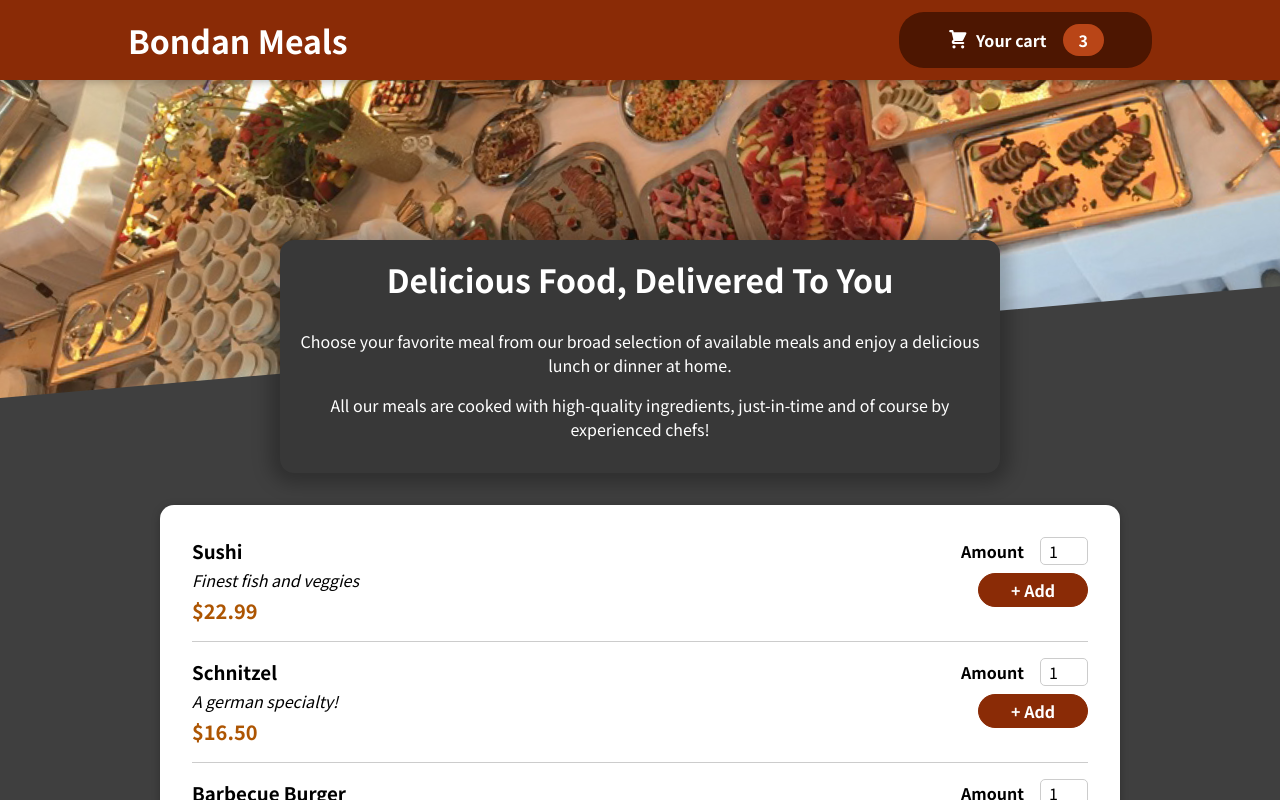
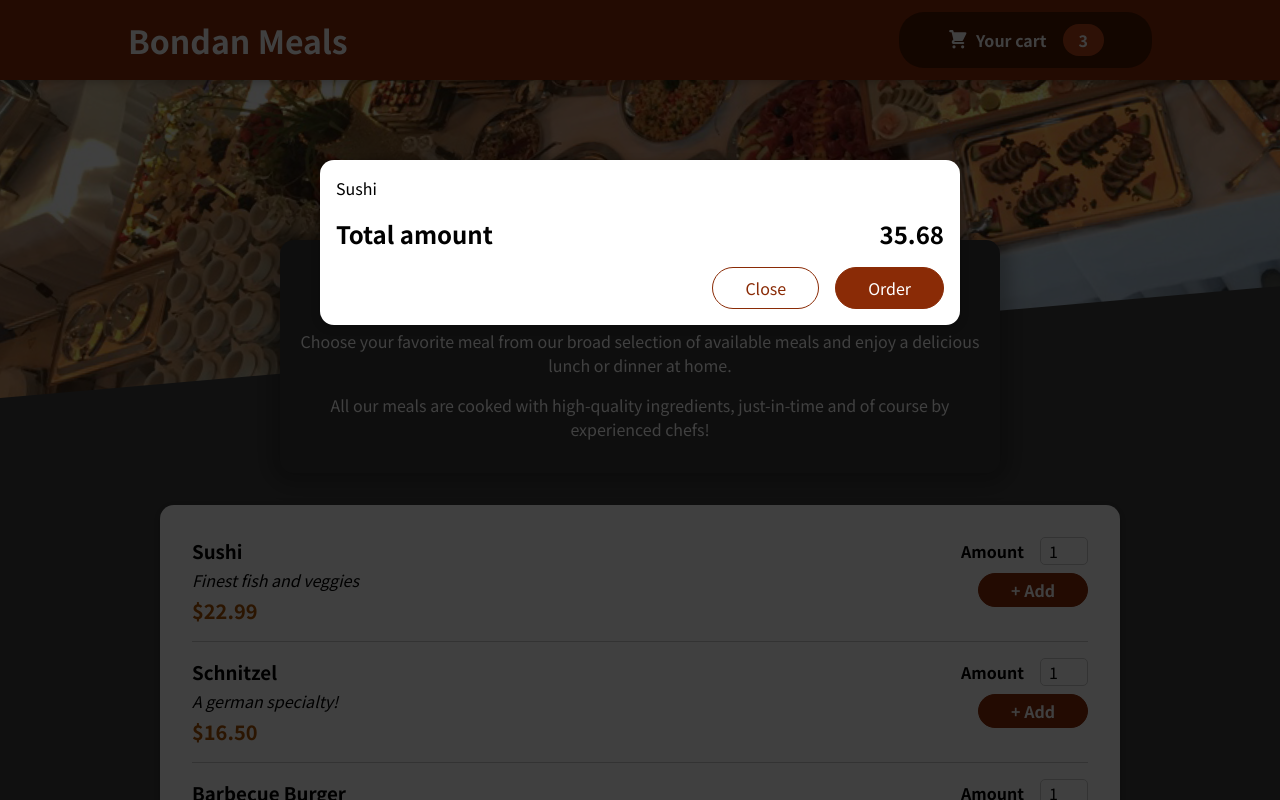
Before and after one commit to bondanjody/food-ordering-app, a React (Create React App) app: page / in a window 1280 px wide. Shown: the top 800 px of the page. Built offline with nearby package versions, Linux system fonts and the light colour scheme.

Commit message:
Membuat component Modal. Menambahkan Portal di dalam component Modal. Mengimport Modal di component App

```diff
--- a/public/index.html
+++ b/public/index.html
@@ -28,6 +28,7 @@
   </head>
   <body>
     <noscript>You need to enable JavaScript to run this app.</noscript>
+    <div id="overlays"></div>
     <div id="root"></div>
     <!--
       This HTML file is a template.
--- a/src/App.js
+++ b/src/App.js
@@ -1,10 +1,12 @@
 import { Fragment } from "react";
 import Header from "./components/Layout/Header";
 import Meals from "./components/Meals/Meals";
+import Cart from "./components/Cart/Cart";
 
 function App() {
   return (
     <Fragment>
+      <Cart />
       <Header />
       <main>
         <Meals />
--- a/src/components/Cart/Cart.js
+++ b/src/components/Cart/Cart.js
@@ -1,3 +1,4 @@
+import Modal from '../UI/Modal';
 import classes from './Cart.module.css';
 
 const Cart = props => {
@@ -7,7 +8,7 @@
         ].map(item => <li>{item.name}</li>)}
     </ul>;
 
-    return <div>
+    return <Modal>
         {cartItem}
         <div className={classes.total}>
             <span>Total amount</span>
@@ -17,7 +18,7 @@
             <button className={classes['button--alt']}>Close</button>
             <button className={classes.button}>Order</button>
         </div>
-    </div>
+    </Modal>
 };
 
 export default Cart;
--- /dev/null
+++ b/src/components/UI/Modal.js
@@ -0,0 +1,24 @@
+import { Fragment } from 'react';
+import  ReactDOM  from 'react-dom';
+import classes from './Modal.module.css';
+
+const Backdrop = (props) => {
+    return <div className={classes.backdrop} />
+}
+
+const ModalOverlay = props => {
+    return <div className={classes.modal}>
+        <div className={classes.content}>{props.children}</div>
+    </div>
+}
+
+const portalElement = document.getElementById('overlays');
+
+const Modal = props => {
+    return <Fragment>
+        {ReactDOM.createPortal(<Backdrop />, portalElement)}
+        {ReactDOM.createPortal(<ModalOverlay>{props.children}</ModalOverlay>, portalElement)}
+    </Fragment>
+}
+
+export default Modal;
--- /dev/null
+++ b/src/components/UI/Modal.module.css
@@ -0,0 +1,40 @@
+.backdrop {
+    position: fixed;
+    top: 0;
+    left: 0;
+    width: 100%;
+    height: 100vh;
+    z-index: 20;
+    background-color: rgba(0, 0, 0, 0.75);
+  }
+
+  .modal {
+    position: fixed;
+    top: 20vh;
+    left: 5%;
+    width: 90%;
+    background-color: white;
+    padding: 1rem;
+    border-radius: 14px;
+    box-shadow: 0 2px 8px rgba(0, 0, 0, 0.25);
+    z-index: 30;
+    animation: slide-down 300ms ease-out forwards;
+  }
+
+  @media (min-width: 768px) {
+    .modal {
+      width: 40rem;
+      left: calc(50% - 20rem);
+    }
+  }
+
+  @keyframes slide-down {
+    from {
+      opacity: 0;
+      transform: translateY(-3rem);
+    }
+    to {
+      opacity: 1;
+      transform: translateY(0);
+    }
+  }
```
